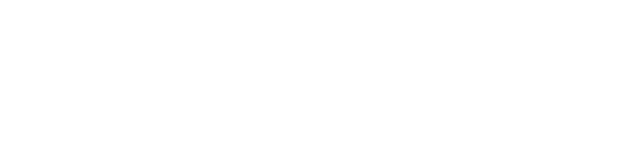
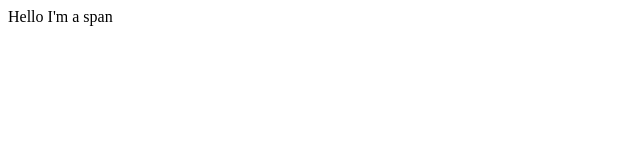
Before and after one commit to rongha56/React-movie-web, a plain HTML site: page React/index.html in a window 1280 px wide. Shown: the whole page, without its empty margins (0-640 px from the left). Drawn offline with nearby package versions, Linux system fonts and the light colour scheme.

Commit message:
react third commit

```diff
--- a/React/index.html
+++ b/React/index.html
@@ -9,7 +9,7 @@
     <script src="https://unpkg.com/react-dom@17.0.2/umd/react-dom.production.min.js"></script>
     <script>
         const root = document.getElementById("root");
-        const span = React.createElement("span", {id:"cute-span"});
+        const span = React.createElement("span", {id:"cute-span"}, "Hello I'm a span");
         ReactDOM.render(span, root);
     </script>
 </html>
```
